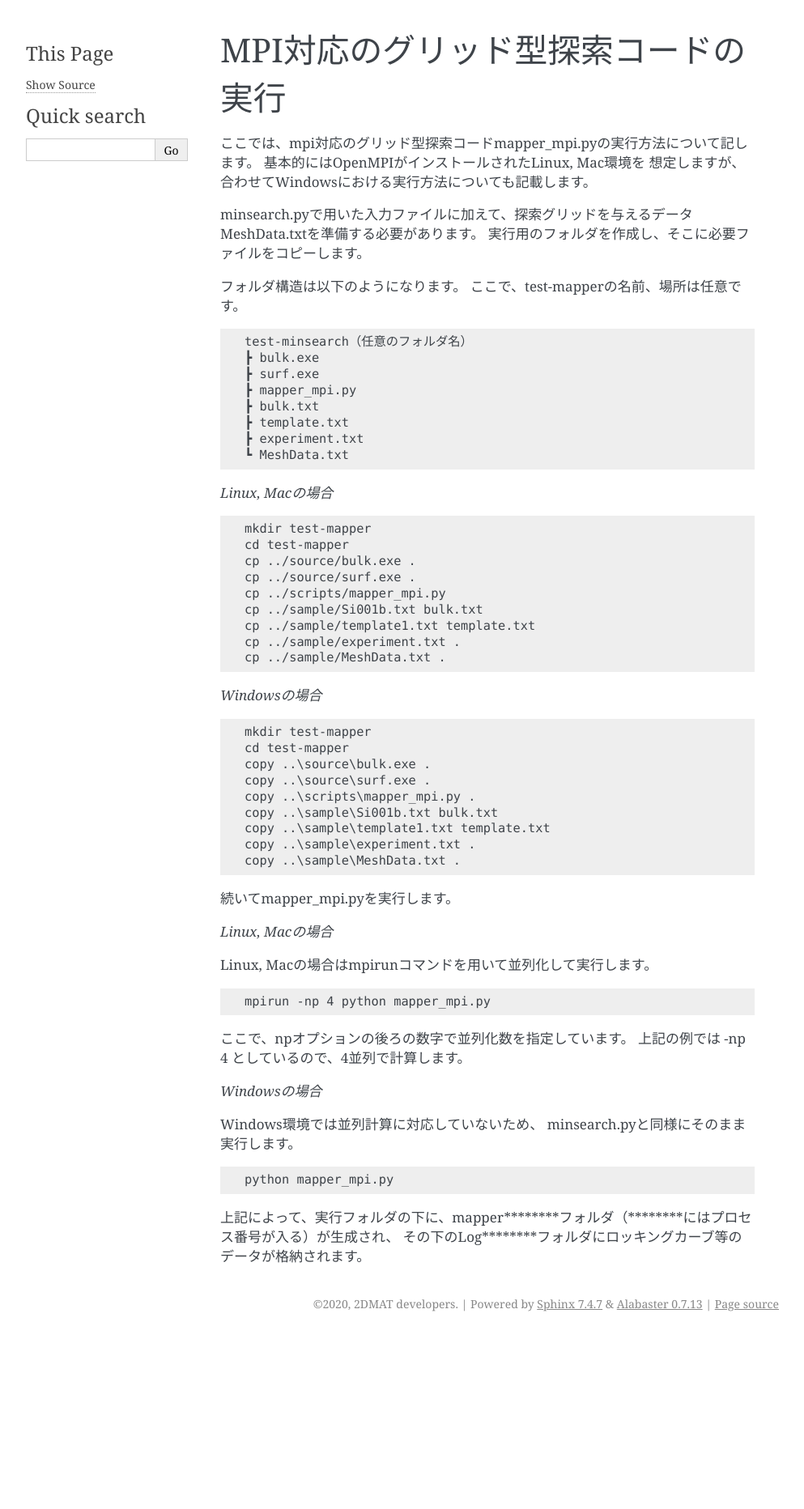
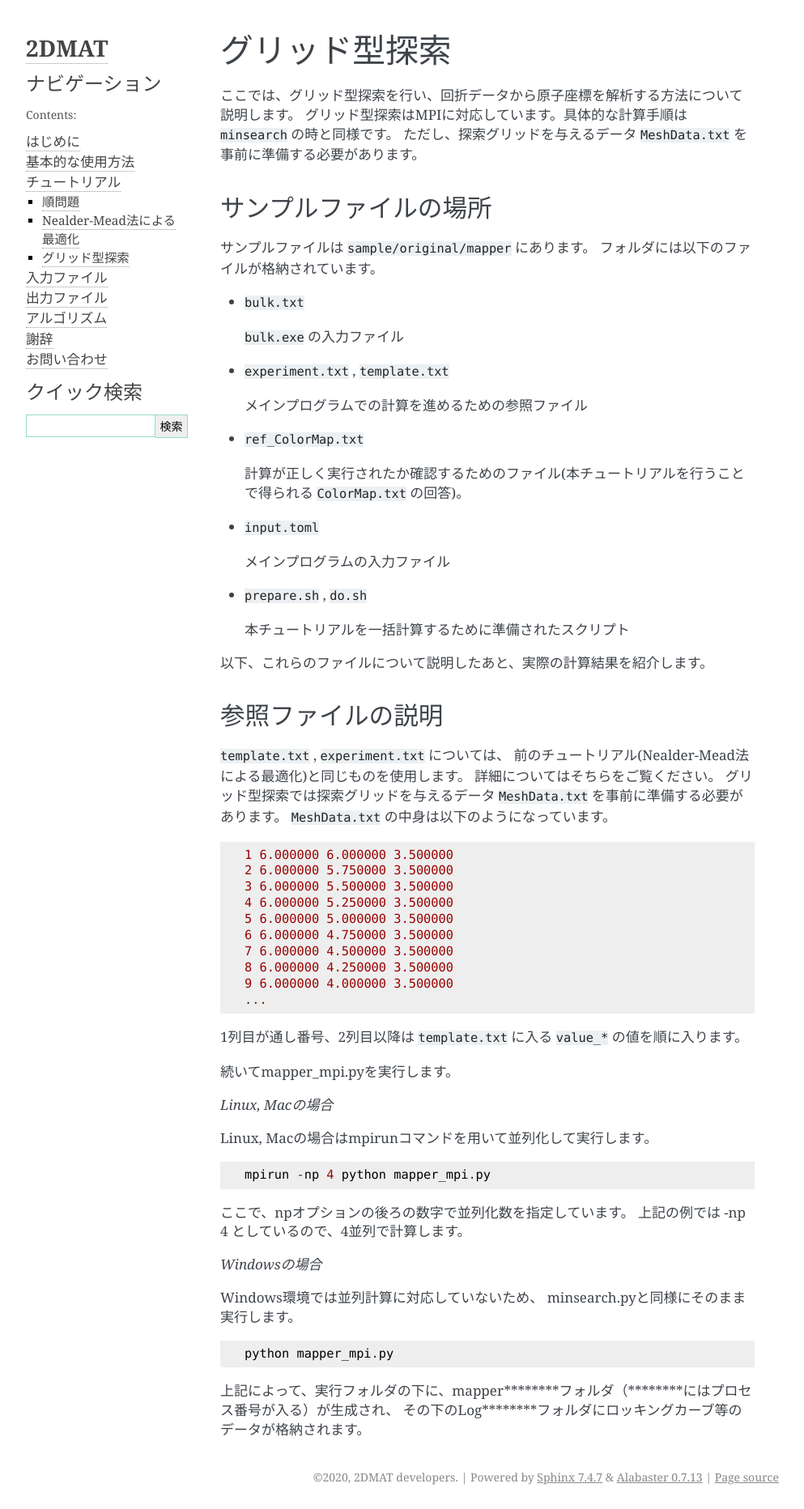
Before and after one commit to issp-center-dev/2DMAT, a Sphinx documentation site: the page built from doc/ja/source/tutorial/mpi.rst, in a window 1280 px wide. Shown: the whole page at 81% size, without its empty margins (148-1141 px from the left). Built offline with Sphinx 7.4.7, drawn with Linux system fonts in a browser that asks for light colours; before the commit the page ends 1650 px from its top, so only the background shows below that.

```diff
--- a/doc/ja/source/conf.py
+++ b/doc/ja/source/conf.py
@@ -30,11 +30,15 @@ release = '0.1'
 # Add any Sphinx extension module names here, as strings. They can be
 # extensions coming with Sphinx (named 'sphinx.ext.*') or your custom
 # ones.
-extensions = [
+extensions = ['sphinx.ext.autodoc',
+    'sphinx.ext.mathjax'
 ]
 
 # Add any paths that contain templates here, relative to this directory.
 templates_path = ['_templates']
+
+# The master toctree document.
+master_doc = 'index'
 
 # List of patterns, relative to source directory, that match files and
 # directories to ignore when looking for source files.
@@ -53,3 +57,84 @@ html_theme = 'alabaster'
 # relative to this directory. They are copied after the builtin static files,
 # so a file named "default.css" will overwrite the builtin "default.css".
 html_static_path = ['_static']
+
+# Theme options are theme-specific and customize the look and feel of a theme
+# further.  For a list of options available for each theme, see the
+# documentation.
+#
+html_theme_options = {
+    'font_family': 'Georgia',
+    'sidebar_search_button': 'pink_1'
+}
+
+# Custom sidebar templates, must be a dictionary that maps document names
+# to template names.
+#
+# This is required for the alabaster theme
+# refs: http://alabaster.readthedocs.io/en/latest/installation.html#sidebars
+html_sidebars = {
+    '**': [
+        'relations.html',  # needs 'show_related': True theme option to display
+        'searchbox.html',
+    ]
+}
+
+
+# The language for content autogenerated by Sphinx. Refer to documentation
+# for a list of supported languages.
+#
+# This is also used if you do content translation via gettext catalogs.
+# Usually you set "language" from the command line for these cases.
+language = 'ja'
+
+# -- Options for LaTeX output ---------------------------------------------
+
+latex_elements = {
+    # The paper size ('letterpaper' or 'a4paper').
+    #
+    # 'papersize': 'letterpaper',
+
+    # The font size ('10pt', '11pt' or '12pt').
+    #
+    # 'pointsize': '10pt',
+
+    # Additional stuff for the LaTeX preamble.
+    #
+    # 'preamble': '',
+
+    # Latex figure (float) alignment
+    #
+    # 'figure_align': 'htbp',
+}
+
+# Grouping the document tree into LaTeX files. List of tuples
+# (source start file, target name, title,
+#  author, documentclass [howto, manual, or own class]).
+latex_documents = [
+    (master_doc, 'userguide_2dmat_ja.tex', u'2DMAT Documentation',
+     u'University of Tokyo', 'manual', 'True'),
+]
+
+latex_docclass =  {'manual': 'jsbook'}
+
+# -- Options for Texinfo output -------------------------------------------
+
+# Grouping the document tree into Texinfo files. List of tuples
+# (source start file, target name, title, author,
+#  dir menu entry, description, category)
+texinfo_documents = [
+    (master_doc, '2dmat', u'2DMAT Documentation',
+     author, '2DMAT', 'One line description of project.',
+     'Miscellaneous'),
+]
+
+
+html_sidebars = {
+    '**': [
+        'about.html',
+        'navigation.html',
+        'relations.html',
+        'searchbox.html',
+        'donate.html',
+    ]
+}
--- a/doc/ja/source/tutorial/direct.rst
+++ b/doc/ja/source/tutorial/direct.rst
@@ -119,7 +119,7 @@ Gnuplot等のグラフソフトを用いる事も出来ますが、ここでは
 上記実行により、以下のようなplot_bulkP.pngが作成されます。
 
 
-.. figure:: ../img/plot_bulkP.png
+.. figure:: ../img/plot_bulkP.pdf
 
    Si(001)-2x1面のロッキングカーブ。
 
--- a/doc/ja/source/tutorial/index.rst
+++ b/doc/ja/source/tutorial/index.rst
@@ -9,10 +9,25 @@
 本ソフトウェアは、東北大学の花田貴先生によって開発された
 物質反射高速（陽）電子回折(RHEED, TRHEPD)の解析ソフトウェアをベースに作成されています。
 TRHEPDでは原子座標を与えた場合に、回折データがシミュレーション結果として与えられます。そのため、原子座標→回折データの順問題を取り扱っているといえます。
-一方、多くの場合回折データは実験で与えられ、それを再現するような原子座標などが求められます。これらは上記の順問題に対して、逆問題に相当します。 本ソフトウェアでは逆問題を解くための手法として ``minsearch``, ``maper_mpi`` を用意しています。 ``minsearch`` では、Nealder-Mead法を用い回析データが既知の場合に最もらしい原子座標を推定します。 ``mapper_mpi`` は、与えられたパラメータの探索グリッドを全探索することで、最もらしい原子座標を推定します。
+一方、多くの場合回折データは実験で与えられ、それを再現するような原子座標などが求められます。これらは上記の順問題に対して、逆問題に相当します。
 
-本チュートリアルでは、最初に順問題プログラムの実行方法、その後 ``minsearch`` , ``mapper_mpi`` の実行方法について順に説明します。
+本ソフトウェアでは逆問題を解くためのアルゴリズムとして
 
+- ``minsearch``
+
+  Nealder-Mead法を用い回析データが既知の場合に最もらしい原子座標を推定
+
+- ``mapper_mpi``
+
+  与えられたパラメータの探索グリッドを全探索することで、最もらしい原子座標を推定
+
+- ``exchange``
+
+  xxxx
+
+の3つのアルゴリズムが用意されています。
+本チュートリアルでは、最初に順問題プログラムの実行方法、
+その後に ``minsearch`` , ``mapper_mpi``, ``exchange`` の実行方法について順に説明します。
 
 .. toctree::
    :maxdepth: 1
--- a/doc/ja/source/tutorial/mpi.rst
+++ b/doc/ja/source/tutorial/mpi.rst
@@ -1,55 +1,62 @@
-MPI対応のグリッド型探索コードの実行
+グリッド型探索
 =====================================
 
-ここでは、mpi対応のグリッド型探索コードmapper\_mpi.pyの実行方法について記します。
-基本的にはOpenMPIがインストールされたLinux, Mac環境を
-想定しますが、合わせてWindowsにおける実行方法についても記載します。
+ここでは、グリッド型探索を行い、回折データから原子座標を解析する方法について説明します。
+グリッド型探索はMPIに対応しています。具体的な計算手順は ``minsearch`` の時と同様です。
+ただし、探索グリッドを与えるデータ ``MeshData.txt`` を事前に準備する必要があります。
 
-minsearch.pyで用いた入力ファイルに加えて、探索グリッドを与えるデータ
-MeshData.txtを準備する必要があります。
-実行用のフォルダを作成し、そこに必要ファイルをコピーします。
+サンプルファイルの場所
+~~~~~~~~~~~~~~~~~~~~~~~~
 
-フォルダ構造は以下のようになります。
-ここで、test-mapperの名前、場所は任意です。
+サンプルファイルは ``sample/original/mapper`` にあります。
+フォルダには以下のファイルが格納されています。
 
-.. code-block:: none
+- ``bulk.txt``
 
-   test-minsearch（任意のフォルダ名）
-   ┣ bulk.exe
-   ┣ surf.exe
-   ┣ mapper_mpi.py
-   ┣ bulk.txt
-   ┣ template.txt
-   ┣ experiment.txt
-   ┗ MeshData.txt
+  ``bulk.exe`` の入力ファイル
 
-*Linux, Macの場合*
+- ``experiment.txt`` , ``template.txt``
 
-.. code-block:: none
+  メインプログラムでの計算を進めるための参照ファイル
 
-   mkdir test-mapper
-   cd test-mapper
-   cp ../source/bulk.exe .
-   cp ../source/surf.exe .
-   cp ../scripts/mapper_mpi.py
-   cp ../sample/Si001b.txt bulk.txt
-   cp ../sample/template1.txt template.txt
-   cp ../sample/experiment.txt .
-   cp ../sample/MeshData.txt .
+- ``ref_ColorMap.txt``
 
-*Windowsの場合*
+  計算が正しく実行されたか確認するためのファイル(本チュートリアルを行うことで得られる ``ColorMap.txt`` の回答)。
 
-.. code-block:: none
+- ``input.toml``
 
-   mkdir test-mapper
-   cd test-mapper
-   copy ..\source\bulk.exe .
-   copy ..\source\surf.exe .
-   copy ..\scripts\mapper_mpi.py .
-   copy ..\sample\Si001b.txt bulk.txt
-   copy ..\sample\template1.txt template.txt
-   copy ..\sample\experiment.txt .
-   copy ..\sample\MeshData.txt .
+  メインプログラムの入力ファイル
+
+- ``prepare.sh`` , ``do.sh``
+
+  本チュートリアルを一括計算するために準備されたスクリプト
+
+以下、これらのファイルについて説明したあと、実際の計算結果を紹介します。
+
+参照ファイルの説明
+~~~~~~~~~~~~~~~~~~~
+
+``template.txt`` , ``experiment.txt`` については、
+前のチュートリアル(Nealder-Mead法による最適化)と同じものを使用します。
+詳細についてはそちらをご覧ください。
+グリッド型探索では探索グリッドを与えるデータ
+``MeshData.txt`` を事前に準備する必要があります。
+``MeshData.txt`` の中身は以下のようになっています。
+
+.. code-block::
+
+    1 6.000000 6.000000 3.500000
+    2 6.000000 5.750000 3.500000
+    3 6.000000 5.500000 3.500000
+    4 6.000000 5.250000 3.500000
+    5 6.000000 5.000000 3.500000
+    6 6.000000 4.750000 3.500000
+    7 6.000000 4.500000 3.500000
+    8 6.000000 4.250000 3.500000
+    9 6.000000 4.000000 3.500000
+    ...
+
+1列目が通し番号、2列目以降は ``template.txt`` に入る ``value_*`` の値を順に入ります。
 
 続いてmapper\_mpi.pyを実行します。
 
@@ -57,7 +64,7 @@ MeshData.txtを準備する必要があります。
 
 Linux, Macの場合はmpirunコマンドを用いて並列化して実行します。
 
-.. code-block:: none
+.. code-block::
 
    mpirun -np 4 python mapper_mpi.py
 
@@ -69,7 +76,7 @@ Linux, Macの場合はmpirunコマンドを用いて並列化して実行しま
 Windows環境では並列計算に対応していないため、
 minsearch.pyと同様にそのまま実行します。
 
-.. code-block:: none
+.. code-block::
 
    python mapper_mpi.py
 
```
Also changed, not shown: doc/ja/source/output.rst (+9 -0 lines), doc/ja/source/tutorial/minsearch.rst (+19 -26 lines), doc/ja/source/img/RC_double.png (renamed from doc/ja/source/img/RC_double_minsearch.png), 2 other files.
